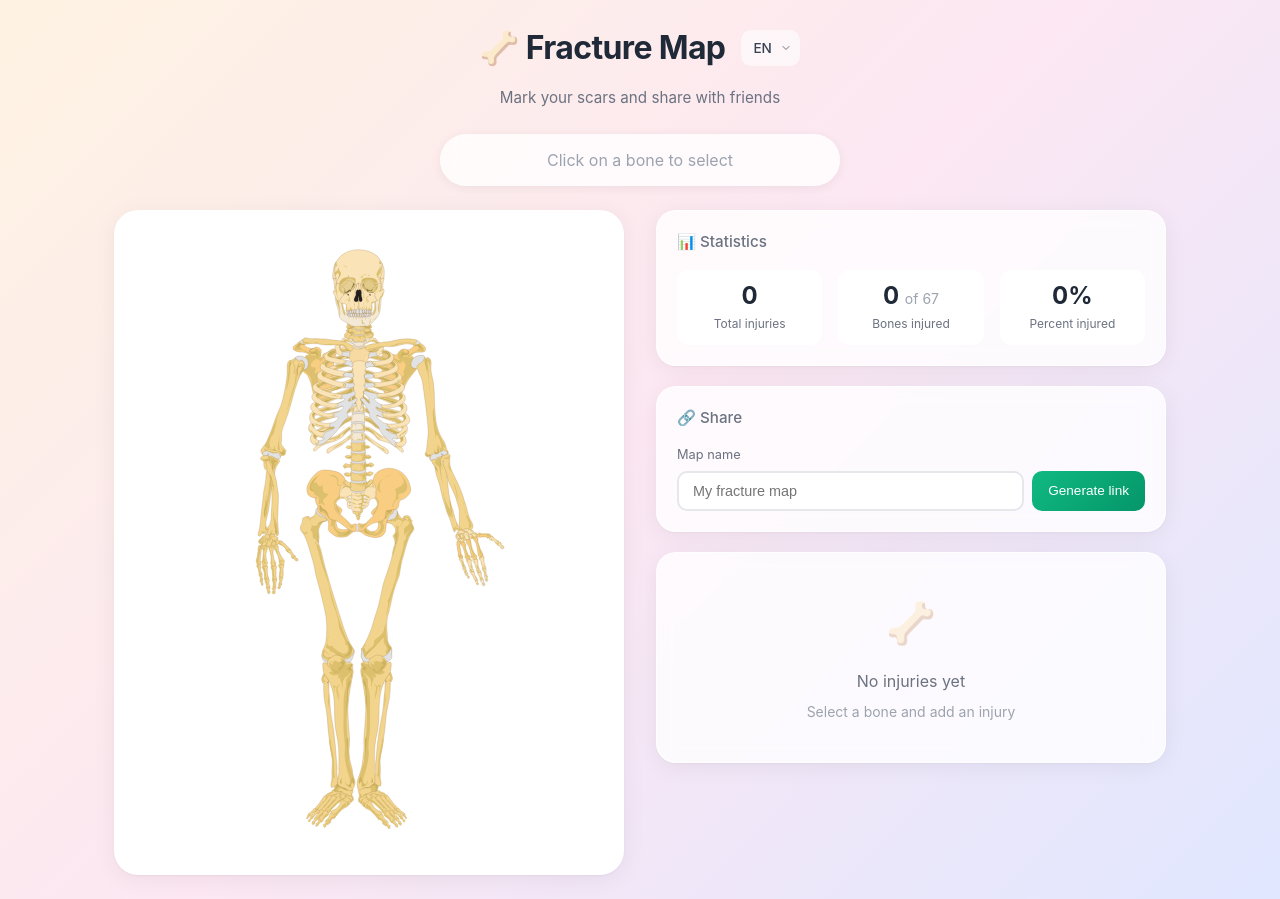
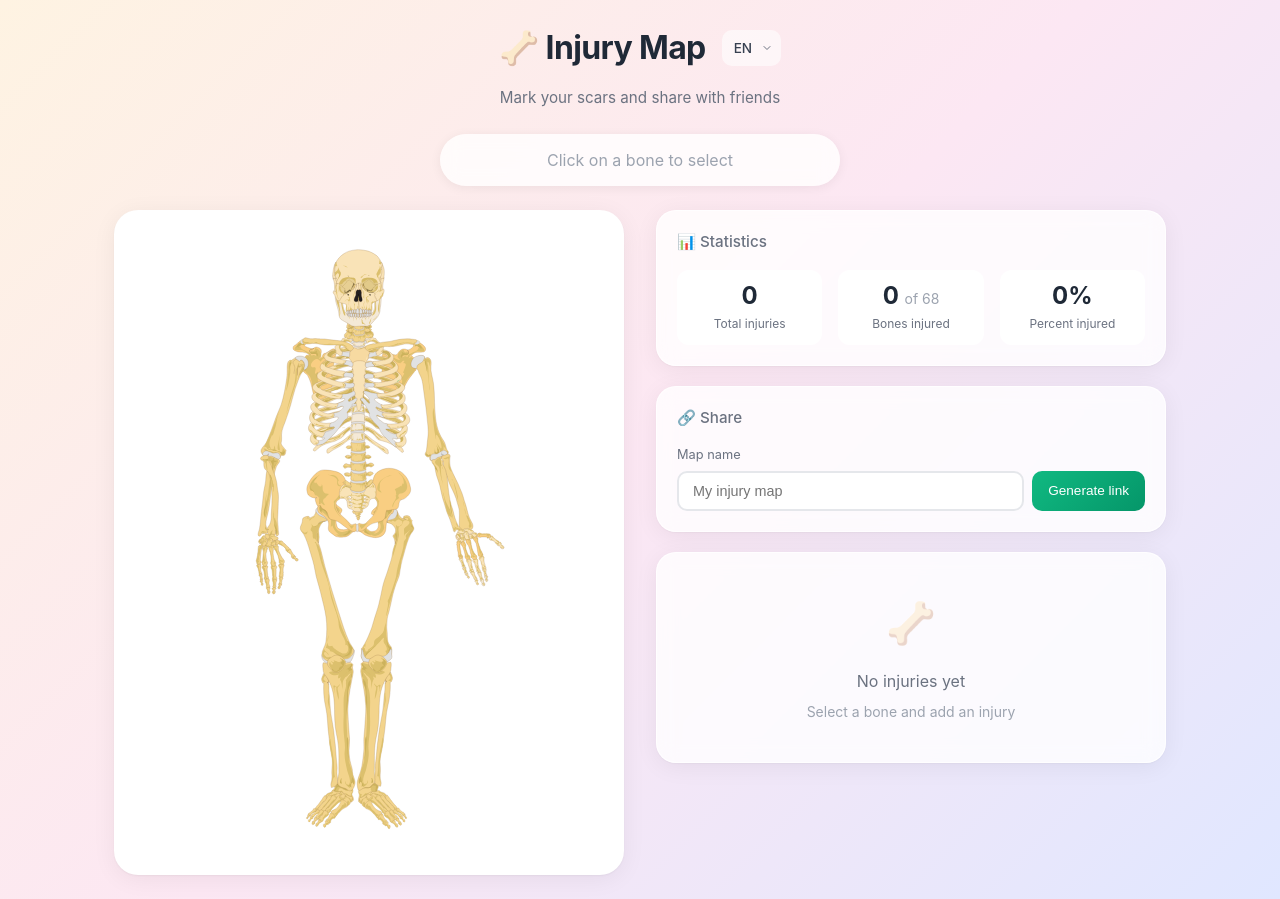
Before and after one commit to z17/fracture-map, a React (Vite) app: page / in a window 1280 px wide. Built offline with nearby package versions, Linux system fonts and the light colour scheme.

Commit message:
Scapula is divided into left and right sides & title translation

```diff
--- a/index.html
+++ b/index.html
@@ -1,9 +1,9 @@
 <!doctype html>
-<html lang="ru">
+<html lang="en">
   <head>
     <meta charset="UTF-8" />
     <meta name="viewport" content="width=device-width, initial-scale=1.0" />
-    <title>Карта переломов</title>
+    <title>Injury Map</title>
   </head>
   <body>
     <div id="root"></div>
--- a/src/App.tsx
+++ b/src/App.tsx
@@ -1,4 +1,4 @@
-import { useState, useRef, useCallback } from 'react';
+import { useState, useRef, useCallback, useEffect } from 'react';
 import { Skeleton } from './components/Skeleton';
 import { InjuryForm } from './components/InjuryForm';
 import { InjuryList } from './components/InjuryList';
@@ -24,6 +24,10 @@ function App() {
 
   const [viewId] = useState(() => generateId());
   const [editId] = useState(() => generateId());
+
+  useEffect(() => {
+    document.title = t('title');
+  }, [t]);
 
   const handleBoneClick = useCallback((boneId: BoneId | null) => {
     setSelectedBoneId(boneId);
--- a/src/components/Skeleton/SkeletonSVG.tsx
+++ b/src/components/Skeleton/SkeletonSVG.tsx
@@ -9,7 +9,7 @@ export const ANATOMICAL_BONES = new Set([
   // Spine
   'CervicalVertebrae', 'ThoracicVertebrae', 'LumbarVertebrae', 'Sacrum', 'Coccyx',
   // Chest
-  'Sternum', 'Manubrium', 'Scapula', 'ClavicleLeft', 'ClavicleRight',
+  'Sternum', 'Manubrium', 'ScapulaLeft', 'ScapulaRight','ClavicleLeft', 'ClavicleRight',
   // Arms
   'HumerusLeft', 'HumerusRight',
   'RadiusLeft', 'RadiusRight',
--- a/src/i18n/translations.ts
+++ b/src/i18n/translations.ts
@@ -2,7 +2,7 @@ export type Language = 'en' | 'ru';
 
 export const translations = {
   en: {
-    title: 'Fracture Map',
+    title: 'Injury Map',
     subtitle: 'Mark your scars and share with friends',
     selected: 'Selected',
     selectBoneHint: 'Click on a bone to select',
@@ -27,7 +27,7 @@ export const translations = {
 
     shareTitle: 'Share',
     mapName: 'Map name',
-    mapNamePlaceholder: 'My fracture map',
+    mapNamePlaceholder: 'My injury map',
     generateLink: 'Generate link',
     saveMap: 'Save',
     viewLink: 'View link',
@@ -42,7 +42,7 @@ export const translations = {
     ],
   },
   ru: {
-    title: 'Карта переломов',
+    title: 'Карта травм',
     subtitle: 'Отмечай свои травмы и делись с друзьями',
     selected: 'Выбрано',
     selectBoneHint: 'Кликните на кость для выбора',
@@ -66,7 +66,7 @@ export const translations = {
 
     shareTitle: 'Поделиться',
     mapName: 'Название карты',
-    mapNamePlaceholder: 'Моя карта переломов',
+    mapNamePlaceholder: 'Мои травмы',
     generateLink: 'Сгенерировать ссылку',
     saveMap: 'Сохранить',
     viewLink: 'Ссылка для просмотра',
```
Also changed, not shown: public/skeleton.svg.
